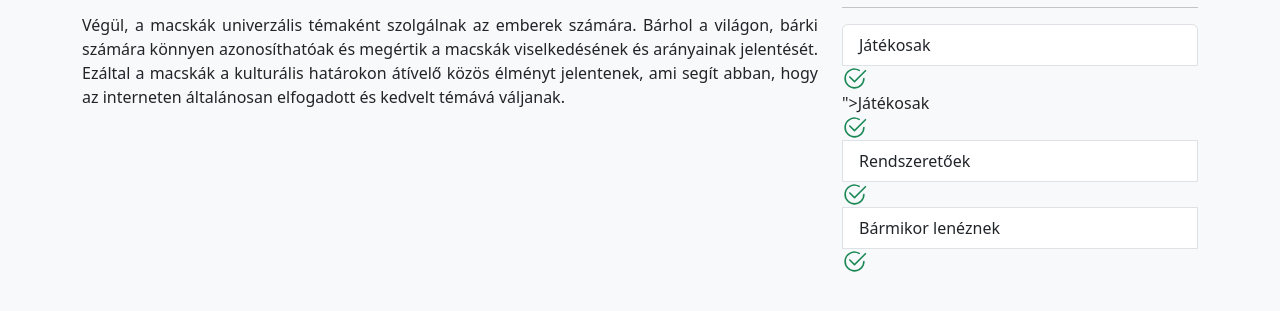
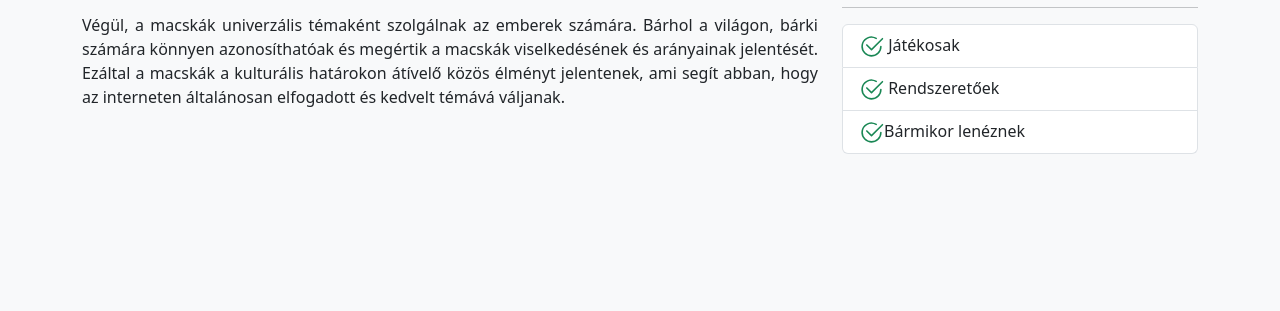
Before and after one commit to koqszka888/cicas, a plain HTML site: page index.html in a window 1280 px wide. Shown: the part 433-744 px from the top of the page. Drawn offline with nearby package versions, Linux system fonts and the light colour scheme.

Commit message:
kesz:fő tartalom

```diff
--- a/index.html
+++ b/index.html
@@ -45,33 +45,27 @@
                         TOP 100 Őrült macska a youtubon
                         <hr>
                         <ul class="list-group">
-                            <li class="list-group-item">Játékosak</li><svg xmlns="http://www.w3.org/2000/svg" width="25" height="25" fill="currentColor"
+                            <li class="list-group-item"><svg xmlns="http://www.w3.org/2000/svg" width="25" height="25" fill="currentColor"
                                 class="bi bi-check2-circle text-success" viewBox="0 0 16 16">
                                 <path
                                     d="M2.5 8a5.5 5.5 0 0 1 8.25-4.764.5.5 0 0 0 .5-.866A6.5 6.5 0 1 0 14.5 8a.5.5 0 0 0-1 0 5.5 5.5 0 1 1-11 0" />
                                 <path
                                     d="M15.354 3.354a.5.5 0 0 0-.708-.708L8 9.293 5.354 6.646a.5.5 0 1 0-.708.708l3 3a.5.5 0 0 0 .708 0z" />
-							</svg>">Játékosak</li><svg xmlns="http://www.w3.org/2000/svg" width="25" height="25" fill="currentColor"
+                            </svg> Játékosak</li>
+                            <li class="list-group-item"><svg xmlns="http://www.w3.org/2000/svg" width="25" height="25" fill="currentColor"
                                 class="bi bi-check2-circle text-success" viewBox="0 0 16 16">
                                 <path
                                     d="M2.5 8a5.5 5.5 0 0 1 8.25-4.764.5.5 0 0 0 .5-.866A6.5 6.5 0 1 0 14.5 8a.5.5 0 0 0-1 0 5.5 5.5 0 1 1-11 0" />
                                 <path
                                     d="M15.354 3.354a.5.5 0 0 0-.708-.708L8 9.293 5.354 6.646a.5.5 0 1 0-.708.708l3 3a.5.5 0 0 0 .708 0z" />
-                        </svg>
-                            <li class="list-group-item">Rendszeretőek</li><svg xmlns="http://www.w3.org/2000/svg" width="25" height="25" fill="currentColor"
+                            </svg> Rendszeretőek</li>
+                            <li class="list-group-item"> <svg xmlns="http://www.w3.org/2000/svg" width="25" height="25" fill="currentColor"
                                 class="bi bi-check2-circle text-success" viewBox="0 0 16 16">
                                 <path
                                     d="M2.5 8a5.5 5.5 0 0 1 8.25-4.764.5.5 0 0 0 .5-.866A6.5 6.5 0 1 0 14.5 8a.5.5 0 0 0-1 0 5.5 5.5 0 1 1-11 0" />
                                 <path
                                     d="M15.354 3.354a.5.5 0 0 0-.708-.708L8 9.293 5.354 6.646a.5.5 0 1 0-.708.708l3 3a.5.5 0 0 0 .708 0z" />
-                        </svg>
-                            <li class="list-group-item">Bármikor lenéznek</li><svg xmlns="http://www.w3.org/2000/svg" width="25" height="25" fill="currentColor"
-                            class="bi bi-check2-circle text-success" viewBox="0 0 16 16">
-                            <path
-                                d="M2.5 8a5.5 5.5 0 0 1 8.25-4.764.5.5 0 0 0 .5-.866A6.5 6.5 0 1 0 14.5 8a.5.5 0 0 0-1 0 5.5 5.5 0 1 1-11 0" />
-                            <path
-                                d="M15.354 3.354a.5.5 0 0 0-.708-.708L8 9.293 5.354 6.646a.5.5 0 1 0-.708.708l3 3a.5.5 0 0 0 .708 0z" />
-                        </svg>
+                            </svg>Bármikor lenéznek</li>
                         </ul>
                     </p>
                 </aside>
```
Lines whose indentation alone changed are shown as unchanged.
